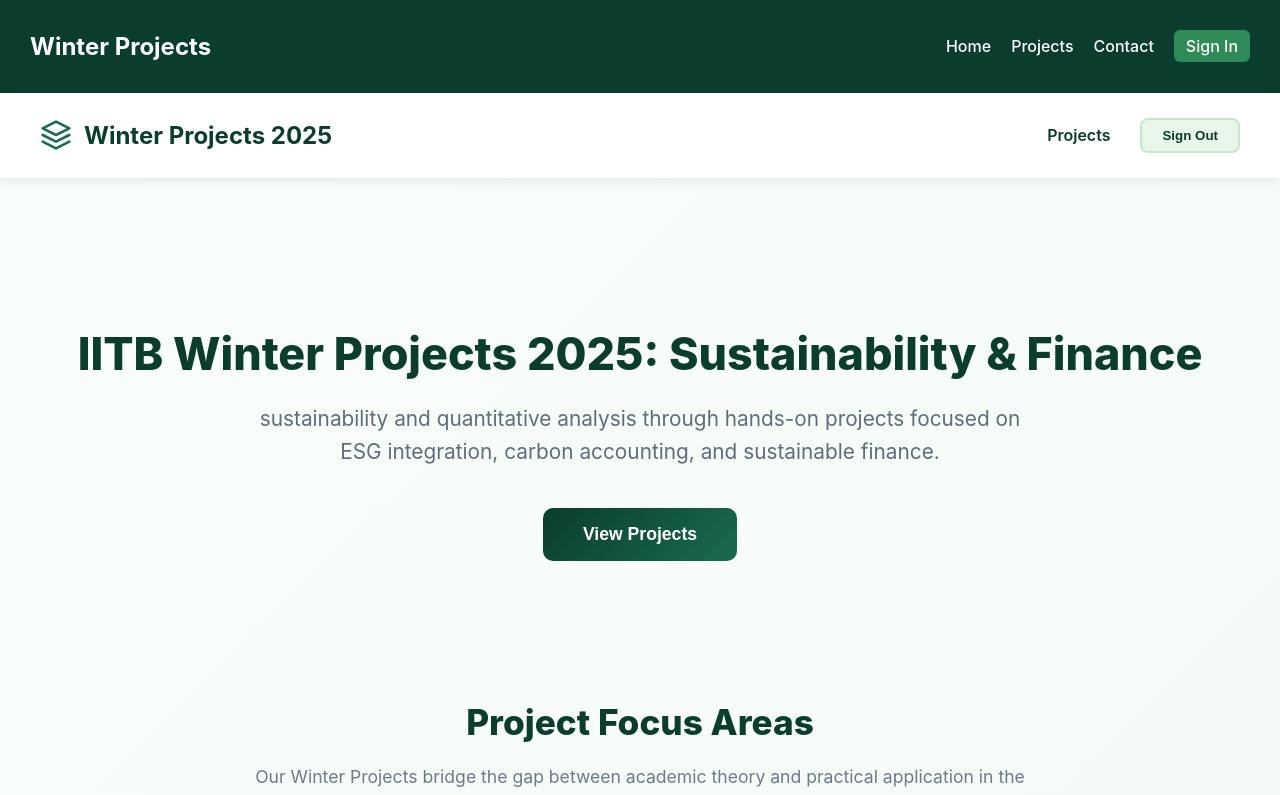
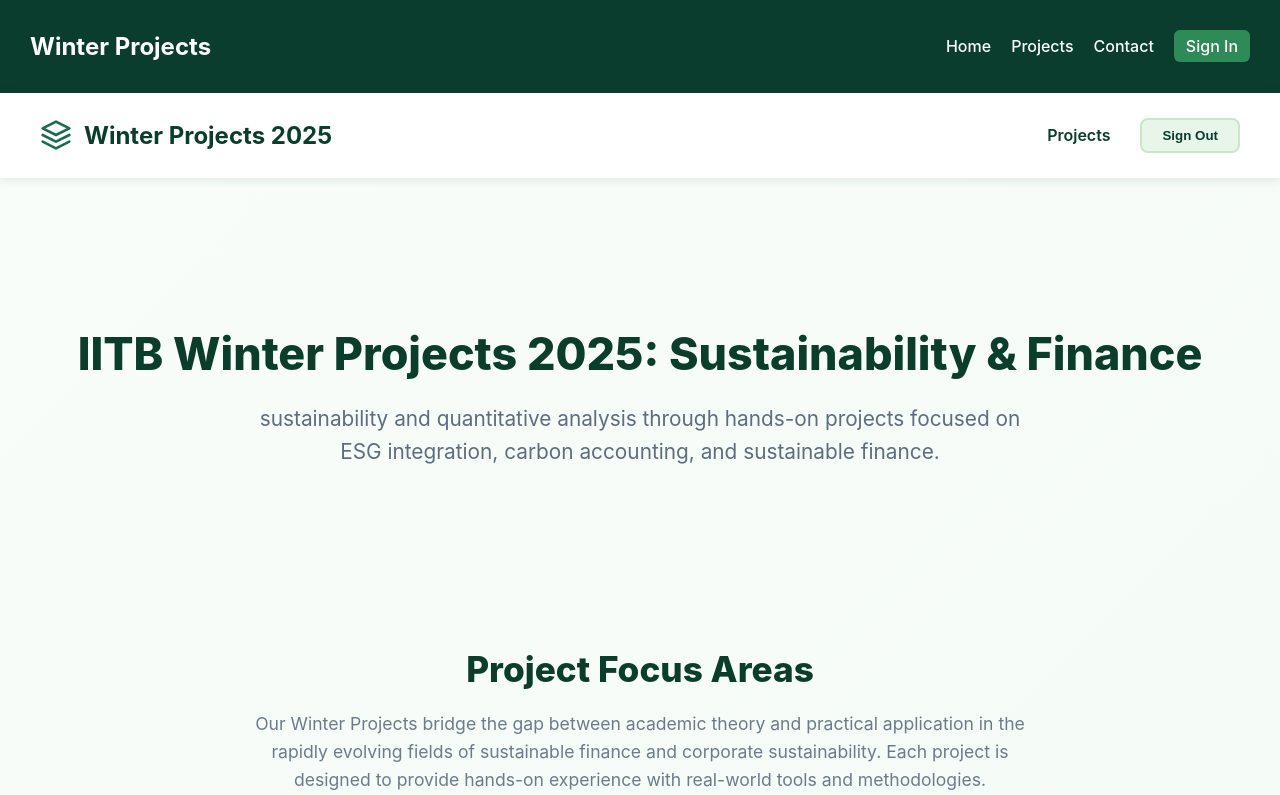
Before and after one commit to deevena30/winter-projects, a React (Vite) app: page / in a window 1280 px wide. Shown: the top 795 px of the page. Built offline with nearby package versions, Linux system fonts and the light colour scheme; sample sign-in values are in the browser's storage.

Commit message:
Fix button

```diff
--- a/src/pages/Home.jsx
+++ b/src/pages/Home.jsx
@@ -80,9 +80,6 @@
             sustainability and quantitative analysis through hands-on projects
             focused on ESG integration, carbon accounting, and sustainable finance.
           </p>
-          <button onClick={handleGetStarted} className={styles.ctaButton}>
-            View Projects
-          </button>
         </div>
 
         {/* Project Overview Section */}
```
